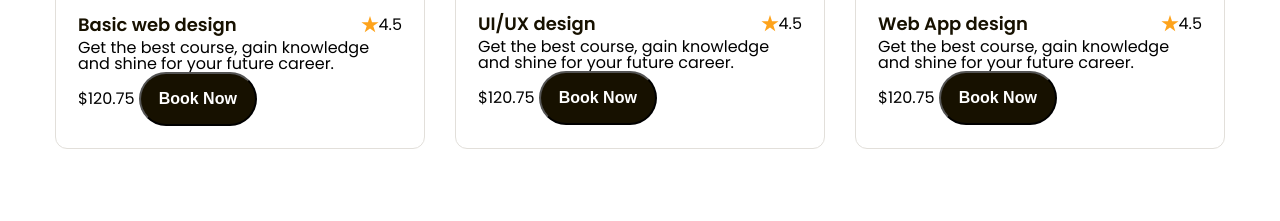
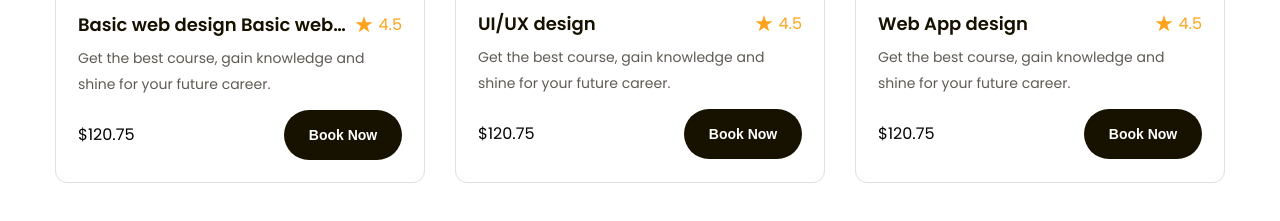
Before and after one commit to TaiLinhIT/htmlcss-project-02, a plain HTML site: page index.html in a window 1280 px wide. Shown: the part 1445-1666 px from the top of the page. Drawn offline with Linux system fonts and the light colour scheme.

Commit message:
update new code

```diff
--- a/assets/css/styles.css
+++ b/assets/css/styles.css
@@ -60,6 +60,18 @@ a{
     max-width: calc(100% - 48px);
     margin-left: auto;
     margin-right: auto;
+}
+.line-clamp{
+    display: -webkit-box;
+    -webkit-line-clamp: var(--line-clamp,1);
+    -webkit-box-orient: vertical;
+    overflow: hidden;
+}
+.line-clamp.line-2{
+    --line-clamp: 2;
+}
+.break-all{
+    word-break: break-word;
 }
 /* Header */
 .header{
@@ -285,7 +297,10 @@ a{
     background: #FFF;
 
 }
-
+.popular .course-item:hover{
+    box-shadow: 0px 16px 32px 0px rgba(0, 0, 0, 0.05);
+    border-color: transparent;
+}
 .popular .course-item a .thumb {
     width: calc(100% + 2px);
     height: 278px;
@@ -298,17 +313,50 @@ a{
     padding: 16px 22px 22px;
 }
 .popular .course-item .rating,
+.popular .course-item .foot,
 .popular .course-item .head{
     display: flex;
     align-items: center;
     justify-content: space-between;
 }
-.popular .course-item .title{
+.popular .course-item .title a{
+    padding-right: 6px;
     color: #171100;
     font-size: 1.8rem; /* 18px */
     font-weight: 600;
     line-height: 1.66;
 }
 .popular  .rating .value{
+    padding-left: 6px;
+    color: #FEA31B;
+    font-size: 1.6rem; /* 16px */
+    font-weight: 400;
+    line-height: 1.75;
+}
+.popular .course-item .desc{
+    margin-top: 6px;/*thiếu */
+    color: #5F5B53;
+    font-size: 1.4rem; /* 14px */
+    font-weight: 400;
+    line-height: 1.85;
+}
+.popular .course-item .foot{
+    /* margin: 22px;không có cái này vì đã đặt trong thẻ div bao bọc rồi */
+    margin-top: 12px;
+    display: flex;
+    align-items: center;
+    justify-content: space-between;
+}
+.popular .btn-book{
+    border: none;
+    color: #FFF;
+    text-align: center;
+    font-size: 1.4rem; /* 14px */
+    font-weight: 600;
+    border-radius: 25px;
+}
+.popular .btn-book:hover{
+
+    background: var(--primary-color);
 
 }
--- a/index.html
+++ b/index.html
@@ -109,16 +109,15 @@
               <div class="cta-group">
                 <a href="#!" class="btn hero-cta">See Courses</a>
                 <button class="watch-video">
-                    <div class="icon">
-                        <img src="./assets/img/play.svg" alt="" class="play">
-                    </div>
-                    <span class="text">Watch Video</span>
+                  <div class="icon">
+                    <img src="./assets/img/play.svg" alt="" class="play" />
+                  </div>
+                  <span class="text">Watch Video</span>
                 </button>
               </div>
               <p class="desc">Recent engagament</p>
               <p class="desc stats">
-                <strong>50K</strong> Students
-                <strong>70+</strong> Courses
+                <strong>50K</strong> Students <strong>70+</strong> Courses
               </p>
             </div>
           </div>
@@ -128,16 +127,15 @@
         <div class="main-content">
           <div class="popular-top">
             <div class="info">
-              <h2 class="heading lv2">
-                Our popular courses
-              </h2>
+              <h2 class="heading lv2">Our popular courses</h2>
               <p class="desc">
-                Build new skills with new trendy courses and shine for the next future career.
+                Build new skills with new trendy courses and shine for the next
+                future career.
               </p>
             </div>
             <div class="controls">
               <div class="control-btn">
-                <img src="./assets/img/chevron.svg" alt="">
+                <img src="./assets/img/chevron.svg" alt="" />
               </div>
             </div>
           </div>
@@ -145,66 +143,86 @@
             <!--Cource item 1 -->
             <div class="course-item">
               <a href="!#">
-                <img src="./assets/img/course-1.jpg" alt="" class="thumb">
+                <img src="./assets/img/course-1.jpg" alt="" class="thumb" />
               </a>
               <div class="info">
                 <div class="head">
                   <h3 class="title">
-                    Basic web design
-                  </h3>
+                      <a href="!#" class="line-clamp">Basic web design Basic web design Basic web design</a>
+                    </h3>
+
                   <div class="rating">
-                    <img src="./assets/img/Star 6.svg" alt="Basic web design" class="star">
+                    <img
+                      src="./assets/img/Star 6.svg"
+                      alt="Basic web design"
+                      class="star"
+                    />
                     <span class="value">4.5</span>
                   </div>
                 </div>
-                <p class="desc">Get the best course, gain knowledge and shine for your future career.</p>
+                <p class="desc  line-clamp line-2 break-all">
+                  Get the best course, gain knowledge and shine for your future
+                  career.
+                </p>
                 <div class="foot">
                   <span class="price">$120.75</span>
-                  <button class="btn">Book Now</button>
+                  <button class="btn btn-book btn-book-course-active">
+                    Book Now
+                  </button>
                 </div>
               </div>
             </div>
             <!--Cource item 2 -->
             <div class="course-item">
               <a href="!#">
-                <img src="./assets/img/course-2.jpg" alt="" class="thumb">
+                <img src="./assets/img/course-2.jpg" alt="" class="thumb" />
               </a>
               <div class="info">
                 <div class="head">
-                  <h3 class="title">
-                    UI/UX design
-                  </h3>
+                  <h3 class="title"><a href="!#" class="line-clamp">UI/UX design</a></h3>
                   <div class="rating">
-                    <img src="./assets/img/Star 6.svg" alt="UI/UX design" class="star">
+                    <img
+                      src="./assets/img/Star 6.svg"
+                      alt="UI/UX design"
+                      class="star"
+                    />
                     <span class="value">4.5</span>
                   </div>
                 </div>
-                <p class="desc">Get the best course, gain knowledge and shine for your future career.</p>
+                <p class="desc  line-clamp line-2 break-all">
+                  Get the best course, gain knowledge and shine for your future
+                  career.
+                </p>
                 <div class="foot">
                   <span class="price">$120.75</span>
-                  <button class="btn">Book Now</button>
+                  <button class="btn btn-book">Book Now</button>
                 </div>
               </div>
             </div>
             <!--Cource item 3 -->
             <div class="course-item">
               <a href="!#">
-                <img src="./assets/img/course-3.jpg" alt="" class="thumb">
+                <img src="./assets/img/course-3.jpg" alt="" class="thumb" />
               </a>
               <div class="info">
                 <div class="head">
-                  <h3 class="title">
-                    Web App design
-                  </h3>
+                  <h3 class="title"><a href="!#" class="line-clamp">Web App design</a></h3>
                   <div class="rating">
-                    <img src="./assets/img/Star 6.svg" alt="Web App design" class="star">
+                    <img
+                      src="./assets/img/Star 6.svg"
+                      alt="Web App design"
+                      class="star"
+                    />
                     <span class="value">4.5</span>
                   </div>
                 </div>
-                <p class="desc">Get the best course, gain knowledge and shine for your future career.</p>
+                <p class="desc  line-clamp line-2 break-all">
+                  Get the best course, gain knowledge and shine for your future
+                  career.
+                </p>
                 <div class="foot">
                   <span class="price">$120.75</span>
-                  <button class="btn">Book Now</button>
+                  <button class="btn btn-book">Book Now</button>
                 </div>
               </div>
             </div>
```
